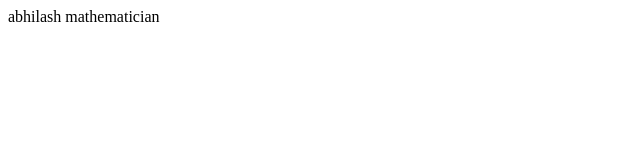
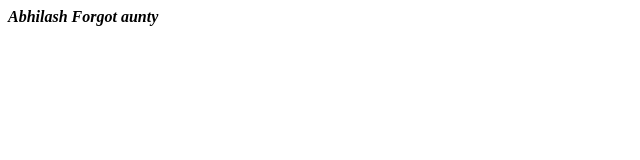
Before and after one commit to deepvenk395/new1, a plain HTML site: page index.html in a window 1280 px wide. Shown: the full height of the page, 0-640 px from the left. Drawn offline with Linux system fonts and the light colour scheme.

Commit message:
Update index.html

```diff
--- a/index.html
+++ b/index.html
@@ -1 +1 @@
-<html>abhilash mathematician </html>
+<html><b><i>Abhilash Forgot aunty</i></b> </html>
```
